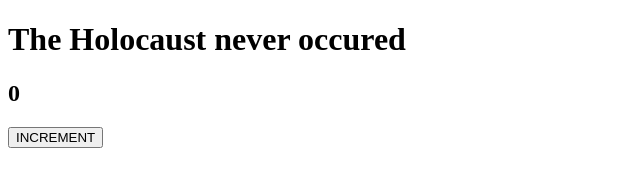
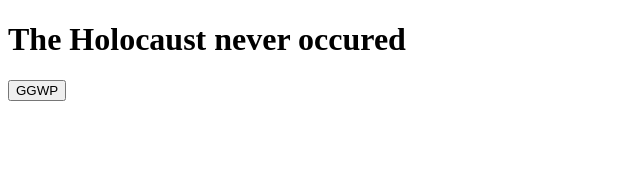
Before and after one commit to cebbbb9/website, a plain HTML site: page index.html in a window 1280 px wide. Shown: the whole page, without its empty margins (0-640 px from the left). Drawn offline with Linux system fonts and the light colour scheme.

Commit message:
Update index.html

```diff
--- a/index.html
+++ b/index.html
@@ -5,8 +5,8 @@
     </head>
 <body>
     <h1>The Holocaust never occured</h1>
-    <h2 id="count-el">0</h2>
-    <button id="increment-btn" onclick="increment()">INCREMENT</button>
+    <h2 id="count-el"></h2>
+    <button id="increment-btn" onclick="increment()">GGWP</button>
     <script src = 'index.js'></script>
 </body>
 </html>
```
